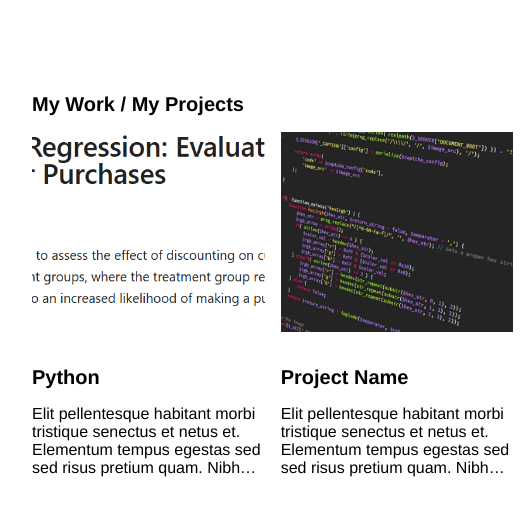
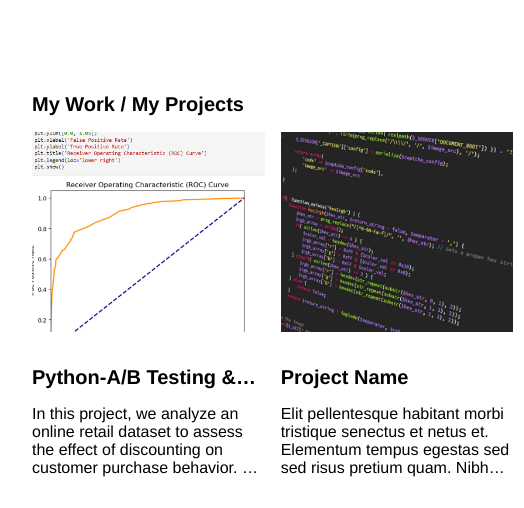
Before and after one commit to sczuba/PortfolioPage, a plain HTML site: page index.html in a window 1280 px wide. Shown: the part 1061-1569 px from the top of the page, 243-767 px from the left. Drawn offline with Linux system fonts and the light colour scheme.

Commit message:
Update index.html

```diff
--- a/index.html
+++ b/index.html
@@ -119,10 +119,10 @@
                 - PROJECT_PAGE_NAME.html: the html filename for the project (must be in project-pages folder)
           -->
           <div class="project-card">
-            <img src="assets/images/SShot.png" class="project-image">
+            <img src="assets/images/Screenshot 2025-03-01 151733.png" class="project-image">
             <div class="project-card-text-container">
-              <div class="subheader-text project-title">Python</div>
-              <div class="body-text project-card-text">Elit pellentesque habitant morbi tristique senectus et netus et. Elementum tempus egestas sed sed risus pretium quam. Nibh ipsum consequat nisl vel pretium</div>
+              <div class="subheader-text project-title">Python-A/B Testing & Logistic Regression: Evaluating the Impact of Discounts on Customer Purchases</div>
+              <div class="body-text project-card-text">In this project, we analyze an online retail dataset to assess the effect of discounting on customer purchase behavior. By simulating an A/B test, we split customers into control and treatment groups, where the treatment group receives a 10% discount. Our primary objective is to determine if the introduction of discounts leads to an increased likelihood of making a purchase.</div>
             </div>
             <a class="button" href="./project-pages/project-template.html">
               <span class="button-text">Read More</span>
```
